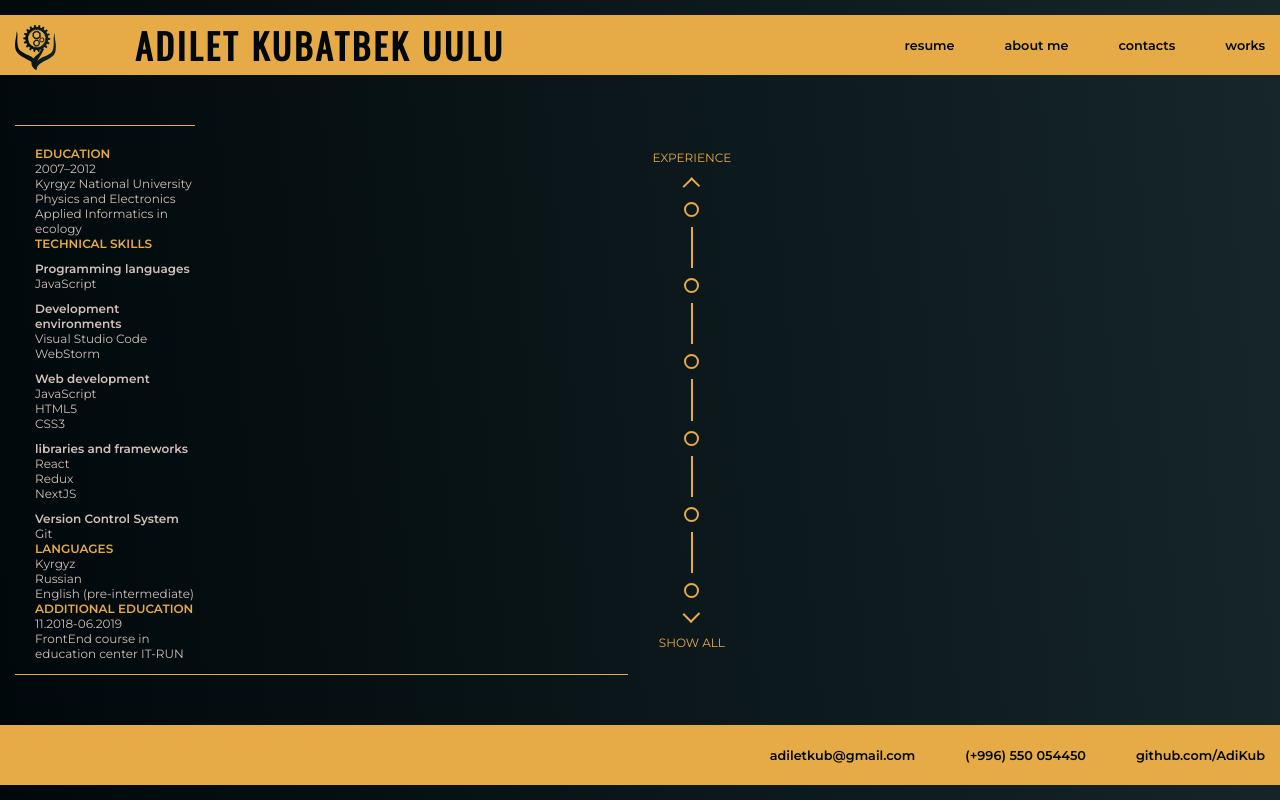
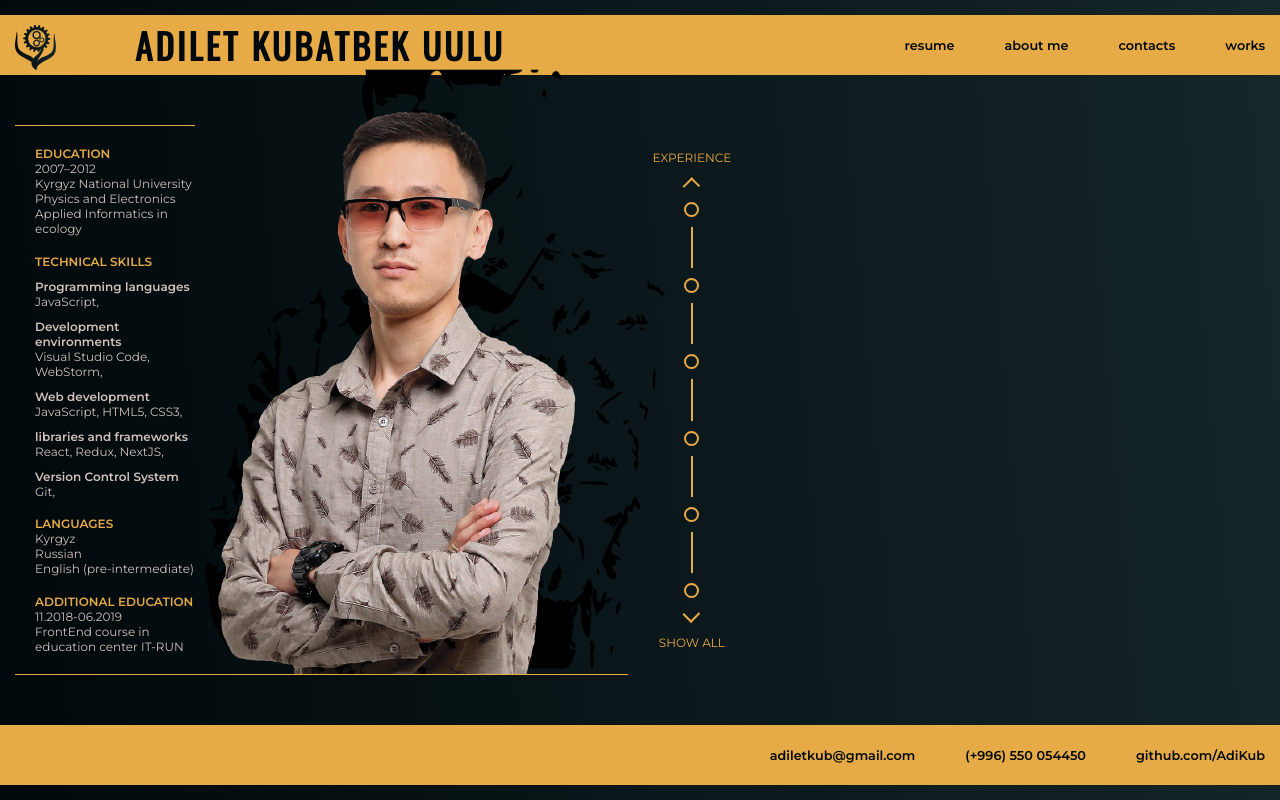
Before and after one commit to AdiKub/resume.github.io, a React (Create React App) app: page / in a window 1280 px wide. Built offline with nearby package versions, Linux system fonts and the light colour scheme.

Commit message:
added images

```diff
--- a/src/components/GeneralInfo/index.js
+++ b/src/components/GeneralInfo/index.js
@@ -1,6 +1,8 @@
 import React from 'react'
 import './styles.scss'
 import generalInfo from '../../data/generalInfo'
+import user from '../../assets/images/me_img.png'
+import userBackground from '../../assets/images/me_background_img.png'
 
 
 
@@ -24,9 +26,10 @@ const GeneralInfo = () => {
 							<span className='general-info_skill_name'>
 								{key}
 							</span>
+							<br/>
 							{generalInfoContents.TECHNICAL_SKILLS[key].map(key2 =>
 								<span key={key2}>
-									{key2}
+									{key2 + ', '}
 								</span>
 							)}
 						</div>
@@ -35,11 +38,9 @@ const GeneralInfo = () => {
 				<div className='general-info-wrapper'>
 					<h4 className='general-info-wrapper_title'>LANGUAGES</h4>
 					{generalInfoContents['LANGUAGES'].map(key =>
-
 						<span key={key} className='general-info_text'>
 							{key}
 						</span>
-
 					)}
 				</div>
 				<div className='general-info-wrapper'>
@@ -51,7 +52,19 @@ const GeneralInfo = () => {
 					)}
 				</div>
 			</div>
-			<div className='general-info-image'></div>
+			<div className='general-info-image'>
+
+					<img
+						className='general-info-image_user_background'
+						src={userBackground}
+						alt='user'></img>
+
+					<img
+						className='general-info-image_user_img'
+						src={user}
+						alt='user'></img>
+
+			</div>
 		</div>
 	)
 }
--- a/src/components/GeneralInfo/styles.scss
+++ b/src/components/GeneralInfo/styles.scss
@@ -7,6 +7,8 @@
   height: 550px;
   border-bottom: 1px solid $mainYellow;
   padding-bottom: 20px;
+  position: relative;
+
 
 
   &-content {
@@ -17,6 +19,7 @@
     width: 180px;
     display:flex;
     flex-direction: column;
+    z-index: 1;
   }
 
   &-wrapper {
@@ -26,8 +29,7 @@
     font-size: 12px;
 
     &_subtitle {
-      display: flex;
-      flex-direction: column;
+      margin-top: 10px;
     }
     &_title {
       color: $mainYellow;
@@ -38,4 +40,18 @@
     font-weight: bold;
     margin-top: 10px;
   }
+  &-image {
+    object-fit: cover;
+
+    &_user_img{
+      position: absolute;
+      bottom: 0;
+    }
+    &_user_background {
+      z-index: 0;
+      bottom: 5px;
+      height: 600px;
+      position: absolute;
+    }
+  }
 }
```
